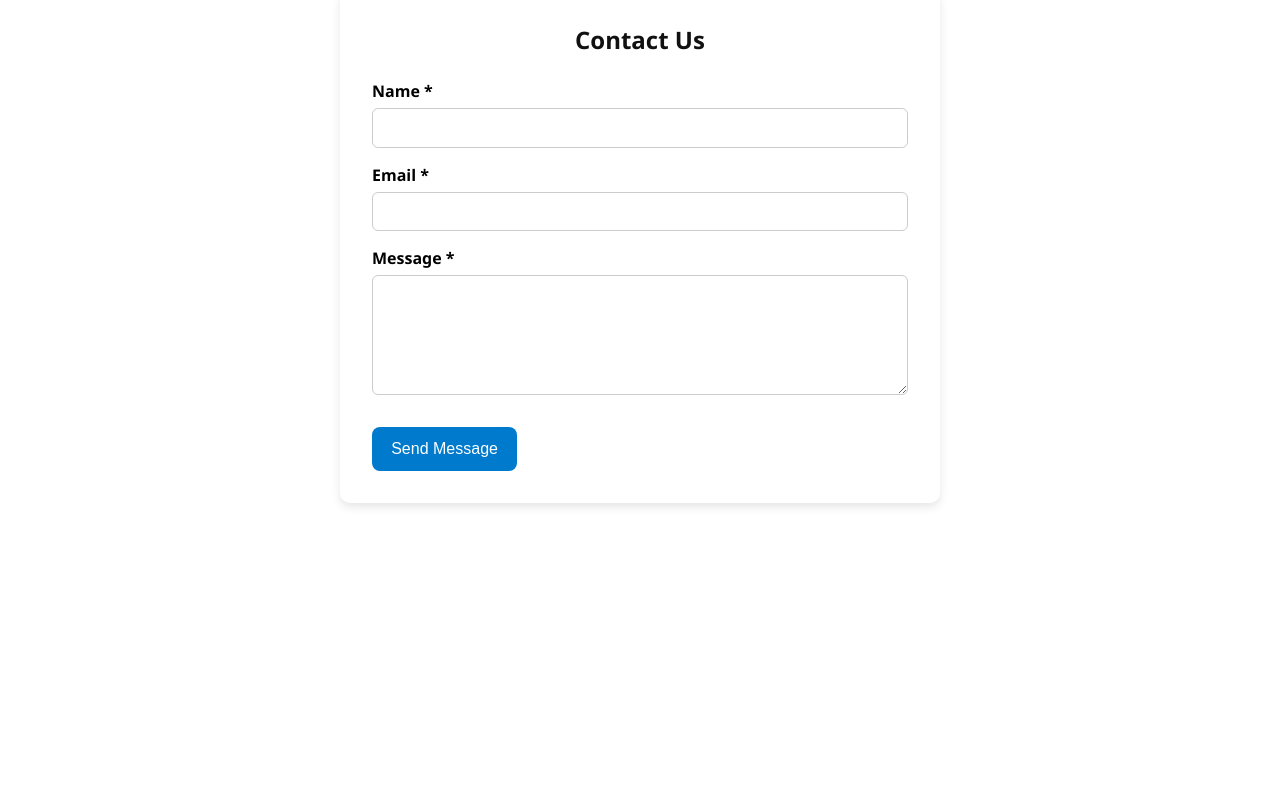
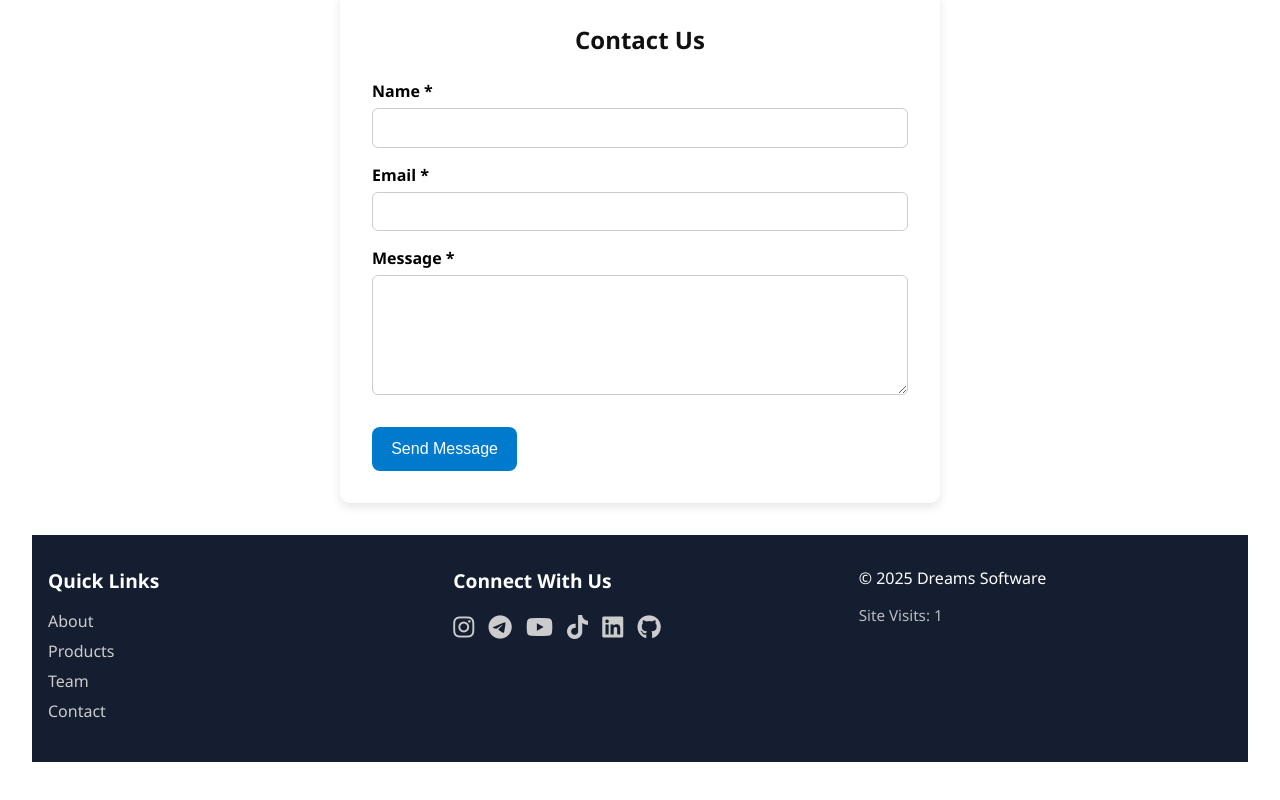
Before and after one commit to dopi95/startup-Dreams-Software, a plain HTML site: page index.html in a window 1280 px wide. Shown: the part 2924-3724 px from the top of the page. Before the commit the page ends 3511 px from the top, so only its background shows below. Drawn offline with Linux system fonts and the light colour scheme.

Commit message:
done the footer

```diff
--- a/index.html
+++ b/index.html
@@ -225,7 +225,7 @@
 
       <!-- contact section -->
       <section class="contact-form-section">
-        <h2>Contact Us</h2>
+        <h2 id="contact">Contact Us</h2>
         <form id="contactForm" novalidate>
           <div class="form-group">
             <label for="name">Name *</label>
@@ -242,6 +242,37 @@
           <button type="submit">Send Message</button>
         </form>
       </section>
+  <!-- footer section       -->
+  <footer class="site-footer">
+    <div class="footer-container">
+      <div class="footer-column">
+        <h3>Quick Links</h3>
+        <ul>
+          <li><a href="#about">About</a></li>
+          <li><a href="#products">Products</a></li>
+          <li><a href="#team">Team</a></li>
+          <li><a href="#contact">Contact</a></li>
+        </ul>
+      </div>
+
+      <div class="footer-column">
+        <h3>Connect With Us</h3>
+        <div class="social-icons">
+          <a href="#" target="_blank"><i class="fab fa-instagram"></i></a>
+          <a href="#" target="_blank"><i class="fab fa-telegram"></i></a>
+          <a href="#" target="_blank"><i class="fab fa-youtube"></i></a>
+          <a href="#" target="_blank"><i class="fab fa-tiktok"></i></a>
+          <a href="#" target="_blank"><i class="fab fa-linkedin"></i></a>
+          <a href="#" target="_blank"><i class="fab fa-github"></i></a>
+        </div>
+      </div>
+
+      <div class="footer-column">
+        <p>&copy; 2025 Dreams Software</p>
+        <p id="visit-count" class="visit-counter">Site Visits: 0</p>
+      </div>
+    </div>
+  </footer>
 
 
     <script src="script/script.js"></script>
--- a/script/script.js
+++ b/script/script.js
@@ -118,3 +118,8 @@ form.addEventListener("submit", function (e) {
   alert("Thanks for reaching out, " + name + "! We'll get back to you soon.");
   form.reset();
 });
+
+let count = localStorage.getItem("visitCount");
+count = count ? parseInt(count) + 1 : 1;
+localStorage.setItem("visitCount", count);
+document.getElementById("visit-count").textContent = `Site Visits: ${count}`;
--- a/style/style.css
+++ b/style/style.css
@@ -574,3 +574,79 @@ button[type="submit"] {
 button[type="submit"]:hover {
   background-color: var(--accent);
 }
+/* style for footer */
+
+.footer-column h3 {
+  font-size: 1.2rem;
+  margin-bottom: 1rem;
+  color: #fff;
+}
+
+.footer-column ul {
+  list-style: none;
+  padding: 0;
+}
+
+.footer-column ul li a {
+  color: #ccc;
+  text-decoration: none;
+  display: block;
+  margin-bottom: 0.5rem;
+  transition: 0.3s;
+}
+
+.footer-column ul li a:hover {
+  color: #fff;
+  text-decoration: underline;
+}
+
+.social-icons a {
+  color: #ccc;
+  font-size: 1.5rem;
+  margin-right: 10px;
+  transition: color 0.3s ease;
+}
+
+.social-icons a:hover {
+  color: #fff;
+}
+
+.visit-counter {
+  margin-top: 1rem;
+  font-size: 0.95rem;
+  color: #bbb;
+}
+
+@media (max-width: 768px) {
+  .footer-container {
+    flex-direction: column;
+    text-align: center;
+  }
+
+  .social-icons {
+    justify-content: center;
+  }
+}
+
+.site-footer {
+  background: #141e30;
+  color: #fff;
+  padding: 2rem 0;
+  margin: 0;
+  width: 100%;
+}
+
+.footer-container {
+  display: flex;
+  flex-wrap: wrap;
+  justify-content: space-between;
+  gap: 2rem;
+  text-align: left;
+  width: 100%;
+  max-width: 100%;
+  padding: 0 1rem;
+}
+
+.footer-column {
+  flex: 1 1 250px;
+}
```
